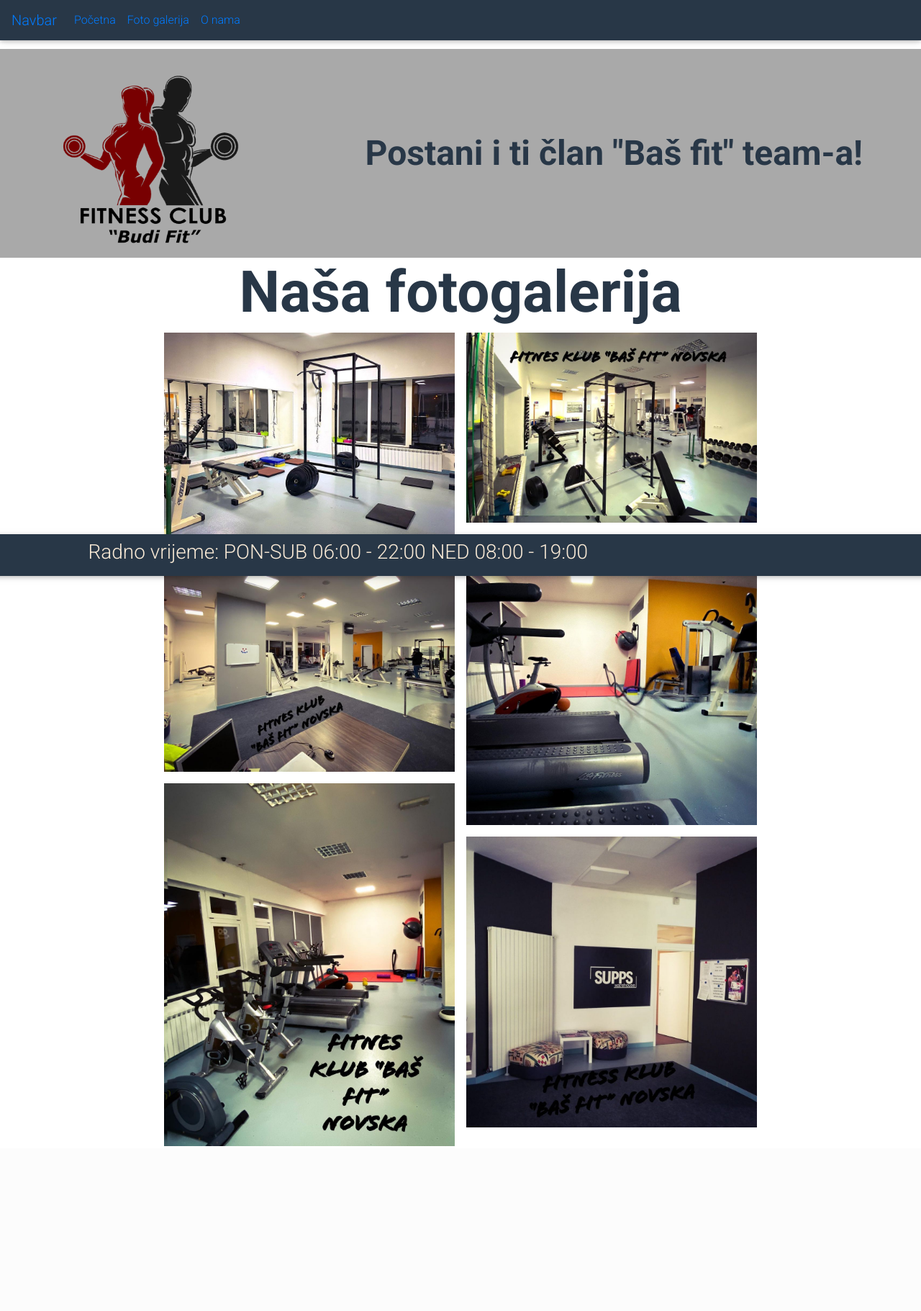
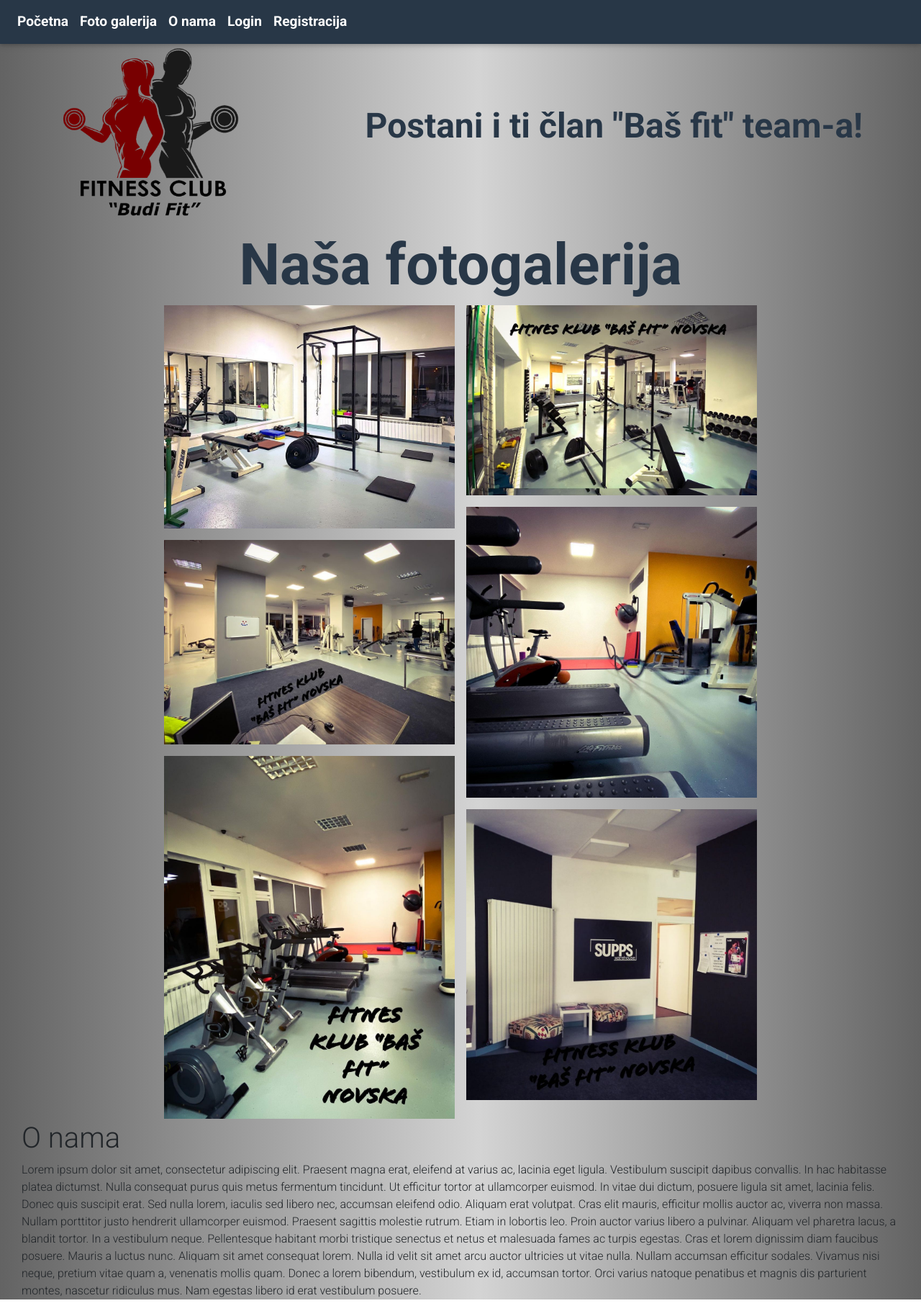
Before and after one commit to tanisic/webProjekt, a PHP site: page / in a window 1280 px wide. Shown: the whole page at 72% size. Before the commit the page ends 1592 px from the top, so only its background shows below. Run offline with PHP 8.4, Linux system fonts and the light colour scheme; some libraries are stand-ins or nearby versions.

Commit message:
Add O nama and background color

```diff
--- a/index.html
+++ b/index.html
@@ -36,15 +36,16 @@
 <body>
   <header>
     <nav class="navbar navbar-expand-lg fixed-top">
-      <a class="navbar-brand" href="#">Navbar</a>
       <button class="navbar-toggler" type="button" data-toggle="collapse" data-target="#navbarNavAltMarkup" aria-controls="navbarNavAltMarkup" aria-expanded="false" aria-label="Toggle navigation">
-        <span class="navbar-toggler-icon"></span>
+        <img src="images/hamburger.png" class="hamburger"alt="">
       </button>
       <div class="collapse navbar-collapse" id="navbarNavAltMarkup">
         <div class="navbar-nav">
           <a class="nav-item nav-link active" href="#">Početna <span class="sr-only">(current)</span></a>
           <a class="nav-item nav-link" href="#">Foto galerija</a>
           <a class="nav-item nav-link" href="#">O nama</a>
+          <a class="nav-item nav-link" href="#">Login</a>
+          <a class="nav-item nav-link" href="#">Registracija</a>
 
         </div>
       </div>
@@ -89,16 +90,13 @@
         </div>
         <div class="col-2"></div>
       </div>
+    </div>
 
-    </div>
-    <div class="row navbar fixed-bottom" id="workHour">
-      <div class="col-md-1"></div>
-      <div class="col-md-8">
-        <h3>Radno vrijeme: PON-SUB 06:00 - 22:00 NED 08:00 - 19:00</h3>
-      </div>
-      <div class="col-md-3">
-      </div>
-      <div class="col-md-1"></div>
+    <div class="container-fluid">
+      <h1>O nama</h1>
+      <p>Lorem ipsum dolor sit amet, consectetur adipiscing elit. Praesent magna erat, eleifend at varius ac, lacinia eget ligula. Vestibulum suscipit dapibus convallis. In hac habitasse platea dictumst. Nulla consequat purus quis metus fermentum tincidunt. Ut efficitur tortor at ullamcorper euismod. In vitae dui dictum, posuere ligula sit amet, lacinia felis. Donec quis suscipit erat. Sed nulla lorem, iaculis sed libero nec, accumsan eleifend odio. Aliquam erat volutpat. Cras elit mauris, efficitur mollis auctor ac, viverra non massa. Nullam porttitor justo hendrerit ullamcorper euismod. Praesent sagittis molestie rutrum. Etiam in lobortis leo. Proin auctor varius libero a pulvinar. Aliquam vel pharetra lacus, a blandit tortor.
+
+        In a vestibulum neque. Pellentesque habitant morbi tristique senectus et netus et malesuada fames ac turpis egestas. Cras et lorem dignissim diam faucibus posuere. Mauris a luctus nunc. Aliquam sit amet consequat lorem. Nulla id velit sit amet arcu auctor ultricies ut vitae nulla. Nullam accumsan efficitur sodales. Vivamus nisi neque, pretium vitae quam a, venenatis mollis quam. Donec a lorem bibendum, vestibulum ex id, accumsan tortor. Orci varius natoque penatibus et magnis dis parturient montes, nascetur ridiculus mus. Nam egestas libero id erat vestibulum posuere.</p>
     </div>
     <script src="scripts.js"></script>
 </body>
--- a/style.css
+++ b/style.css
@@ -30,8 +30,10 @@
 }
 
 .top-container {
-    background-color: #A9A9A9;
-    margin-top: 68px;
+    background: rgb(99,99,99);
+    background: linear-gradient(90deg, rgba(99,99,99,1) 0%, rgba(212,212,212,1) 52%, rgba(99,99,99,1) 100%);
+    margin-top: 30px;
+
 }
 
 #navbar .col-md-4 {
@@ -101,6 +103,7 @@ img{
 img:hover{
     transform: scale(1.05);
 }
+
 .container-fluid-gallerija{
     margin-top: auto;
     margin-bottom: auto;
@@ -111,9 +114,30 @@ img:hover{
     color: #283747;
     font-weight: bold;
 }
+.container-fluid-gallerija{
+    max-width: initial;
+}
 .navbar-expand-lg{
     background-color: #283747;
 }
-.navbar-toggler-icon{
-    background-color: #A9A9A9;
+.nav-item{
+    color: white;
+    font-size: 1.2rem;
+    font-weight: bold;
 }
+.nav-item:hover{
+    color: red;
+    font-size: 1.4rem;
+}
+.navbar-toggler{
+    z-index: 10;
+    background-color: #466FFF;
+}
+.hamburger{
+    height: 18px;
+    width: 18px;
+}
+.div-galerija{
+    background: rgb(99,99,99);
+    background: linear-gradient(90deg, rgba(99,99,99,1) 0%, rgba(212,212,212,1) 52%, rgba(99,99,99,1) 100%);
+}
```
Also changed, not shown: images/hamburger.png (added).
